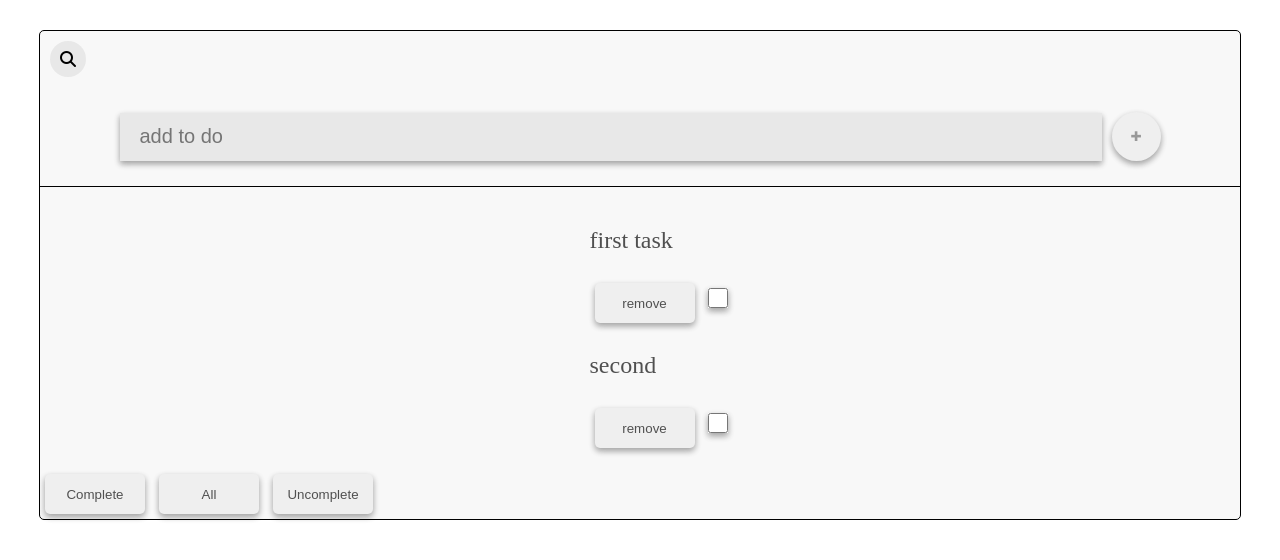
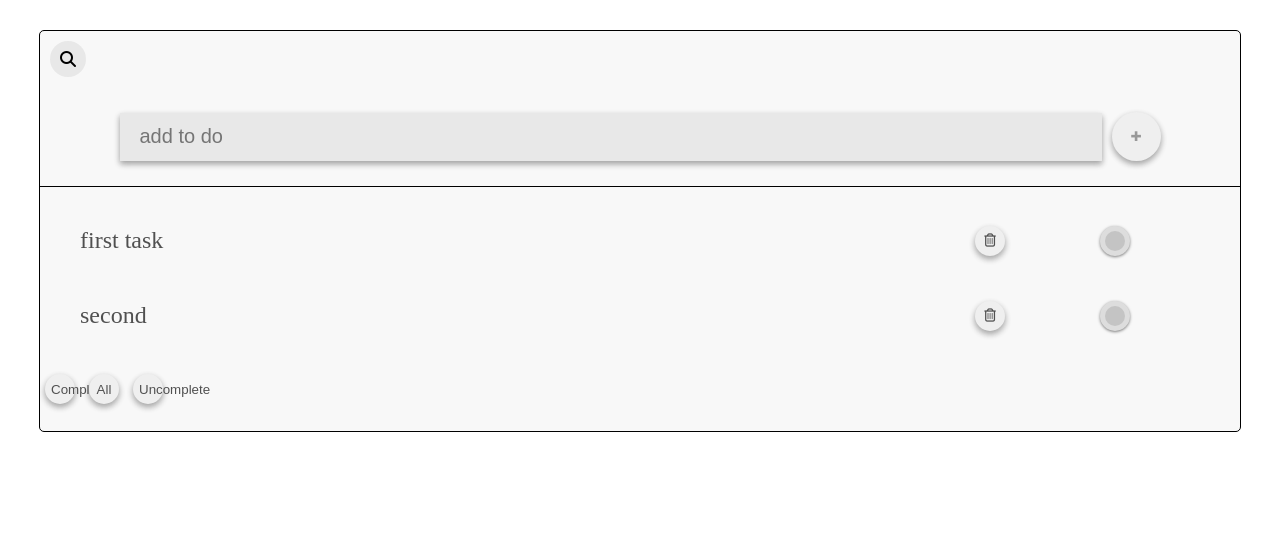
Before and after one commit to rafalwawrzyk/VD-todoApp, a plain HTML site: page index.html in a window 1280 px wide. Drawn offline with Linux system fonts and the light colour scheme.

Commit message:
styling the buttons
add styles to teh buttons

```diff
--- a/index.html
+++ b/index.html
@@ -12,8 +12,8 @@
 
     <div id="app">
         <div class="searchContainer">
-            <i class="fa fa-search" aria-hidden="true" @click="searchShow"></i>
-            <input type="text" placeholder="search todo" v-model="search">
+            <i class="fa fa-search" aria-hidden="true" @click="hide = !hide"></i>
+            <input type="text" placeholder="search todo" v-model="search" :class='{hide:hide}'>
         </div>
 
         <div class="inputContainer">
@@ -27,8 +27,18 @@
             <ul>
                 <li v-for="(todo,index) in filtered">
                     <todo-component v-bind:todo="todo"></todo-component>
-                    <button @click="removeTodo(index)">remove</button>
-                    <input type="checkbox" class="check" v-model="todo.complete">
+                    <div>
+                        <button @click="removeTodo(index)"><i class="fa fa-trash-o" aria-hidden="true"></i></button>
+                        <div class="checkBox">
+                            <input type="checkbox" class="check" v-model="todo.complete" id="checked">
+                            <label for="checked">
+                        </ label>
+                        </div>
+
+
+                    </div>
+
+
                 </li>
 
             </ul>
@@ -38,9 +48,9 @@
         <button @click="all">All</button>
         <button @click="uncompleted">Uncomplete</button>
     </div>
+    <script src="https://use.fontawesome.com/4af14fa7c8.js"></script>
+    <script src="script.js"></script>
 
-    <script src="script.js"></script>
-    <script src="https://use.fontawesome.com/4af14fa7c8.js"></script>
 </body>
 
 </html>
--- a/script.js
+++ b/script.js
@@ -24,6 +24,7 @@
                 title: "ToDo App",
                 show: true,
                 visibility: 'all',
+                hide:'hide',
                 search:'',
                 todos: [{
                         name: 'first task',
@@ -80,6 +81,9 @@
                         list[i].parentElement.style.display = "block"
                     }
                 },
+                searchShow:function(){
+
+                }
 
 
 
--- a/style.scss
+++ b/style.scss
@@ -12,6 +12,7 @@
 .complete {
     color: green;
 }
+
 
 .searchContainer {
     padding: 10px;
@@ -30,8 +31,7 @@
         border: none;
         background-color: rgba(229, 229, 229, 0.82);
         padding: 5px;
-        visibility: hidden;
-        opacity: 0;
+
 
     }
 }
@@ -72,24 +72,46 @@ h1 {
     }
 }
 
-.check {
-    width: 20px;
-    height: 20px;
-    box-shadow: 0 3px 6px rgba(0, 0, 0, 0.16), 0 3px 6px rgba(0, 0, 0, 0.23);
-    border: none;
-    transition: all 0.3s cubic-bezier(.25, .8, .25, 1);
-    &:hover {
-        cursor: pointer;
-        box-shadow: 0 14px 28px rgba(0, 0, 0, 0.25), 0 10px 10px rgba(0, 0, 0, 0.22);
-    }
+input[type=checkbox] {
+	visibility: hidden;
 }
 
+.checkBox{
+    width: 30px;
+	height: 30px;
+	background: #ddd;
+	margin: 20px 90px;
+
+	border-radius: 100%;
+	position: relative;
+	box-shadow: 0px 1px 3px rgba(0,0,0,0.5);
+}
+
+.checkBox label{
+    display: block;
+	width: 20px;
+	height: 20px;
+	border-radius: 100px;
+	transition: all .5s ease;
+	cursor: pointer;
+	position: absolute;
+	top: 5px;
+	left: 5px;
+	z-index: 1;
+	background: #c4c4c4;
+}
+
+.checkBox input[type=checkbox]:checked + label {
+	background-color: #26ca28;
+}
+
+
 button {
-    width: 100px;
-    height: 40px;
+    width: 30px;
+	height: 30px;
+    border-radius: 100%;
     border: none;
     color: #505050;
-    border-radius: 5px;
     margin: 5px 5px 5px 5px;
     box-shadow: 0 3px 6px rgba(0, 0, 0, 0.16), 0 3px 6px rgba(0, 0, 0, 0.23);
     transition: all 0.3s cubic-bezier(.25, .8, .25, 1);
@@ -103,9 +125,26 @@ button {
     text-decoration: line-through;
 }
 
+
+
 ul {
     list-style: none;
+    width:100%;
 }
+
+li{
+    display: flex;
+    align-items: center;
+    justify-content: space-between;
+    div{
+        display: flex;
+        justify-content: center;
+        align-items: center;
+        margin-right: 20px;
+    }
+}
+
+
 
 p {
     font-size: 1.5rem;
@@ -132,3 +171,8 @@ p {
     justify-content: center;
     align-items: center;
 }
+
+.hideAnimate{
+    visibility: hidden;
+        transition: 2000ms;
+}
```
Also changed, not shown: style.css, 1 other file.
